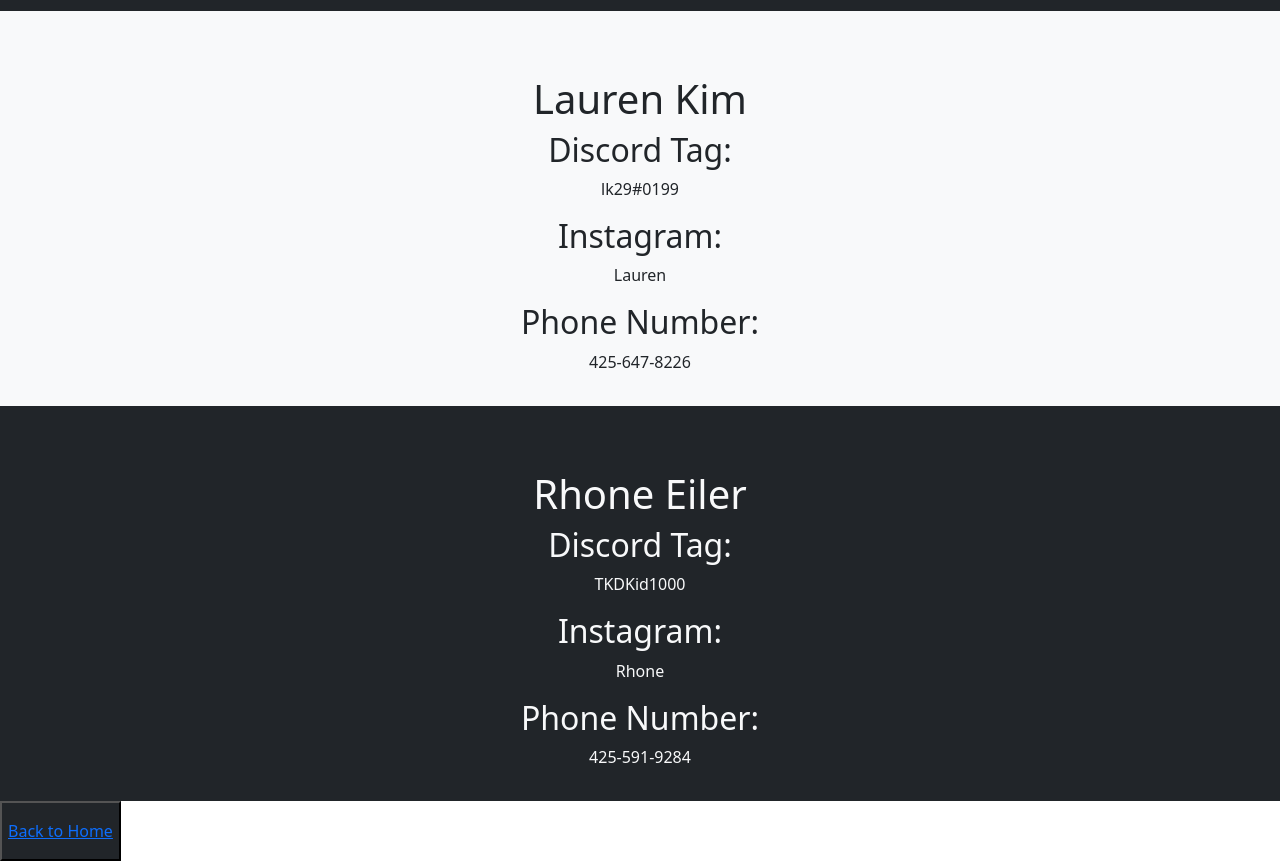
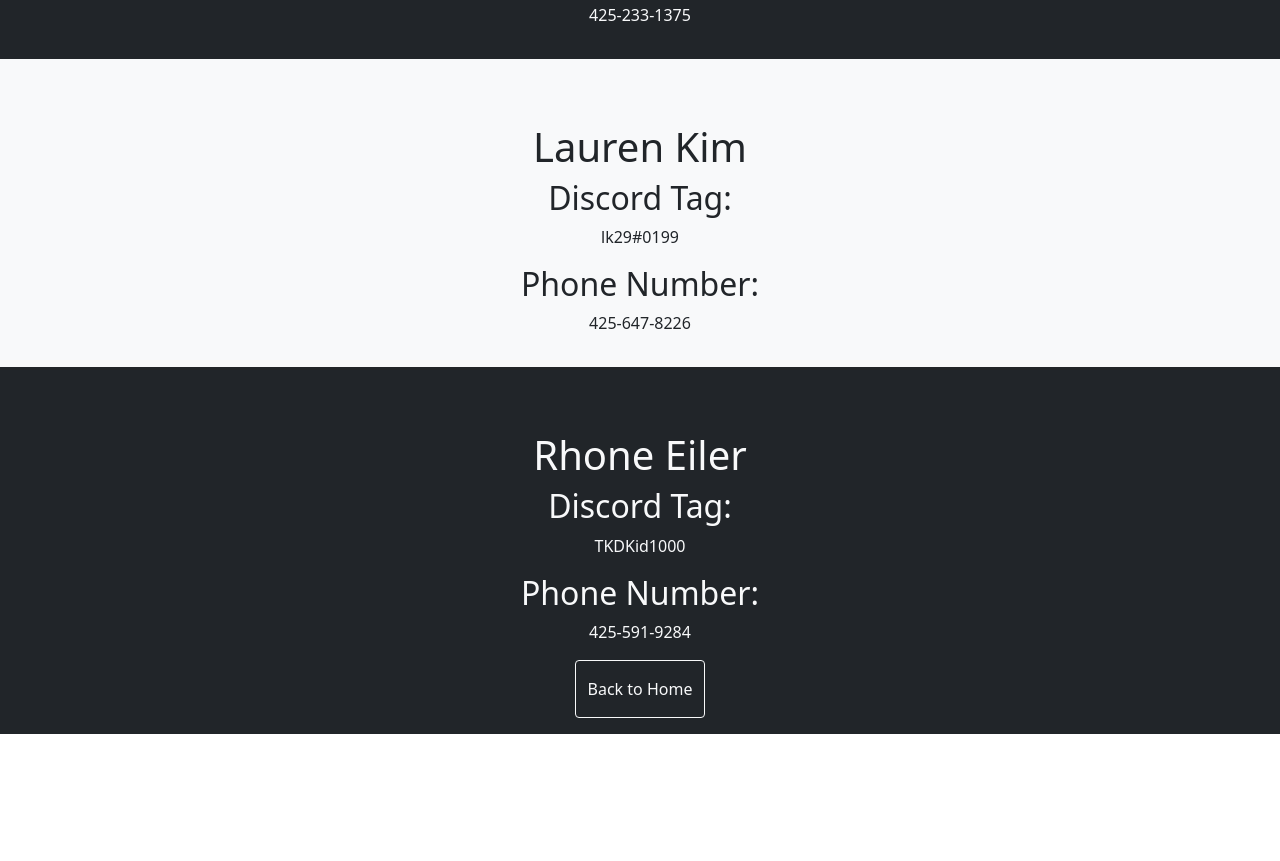
Before and after one commit to Galactech/website, a plain HTML site: page ContactInformation.html in a window 1280 px wide. Shown: the part 1570-2431 px from the top of the page. After the commit the page ends 2304 px from the top, so only its background shows below. Drawn offline with nearby package versions, Linux system fonts and the light colour scheme.

Commit message:
Update ContactInformation.html

```diff
--- a/ContactInformation.html
+++ b/ContactInformation.html
@@ -56,6 +56,8 @@
         </div>
       </nav>
 
+    <section class="empty pt-5"></section>
+
     <section id="contact1" class="button text-dark bg-light text-center py-3">
       <h1 class="Ethan pt-5">Ethan Lee</h1>
       <h2>Discord Tag:</h2>
@@ -81,7 +83,7 @@
       <h2>Discord Tag:</h2>
       <p>dont even try me#3385</p>
       <h2>Instagram:</h2>
-      <p>JohaanMannanal</p>
+      <p>johaanjm</p>
       <h2>Phone Number:</h2>
       <p>425-919-7714</p>
     </section>
@@ -100,8 +102,6 @@
       <h1 class="Lauren pt-5">Lauren Kim</h1>
       <h2>Discord Tag:</h2>
       <p>lk29#0199</p>
-      <h2>Instagram:</h2>
-      <p>Lauren</p>
       <h2>Phone Number:</h2>
       <p>425-647-8226</p>
     </section>
@@ -110,15 +110,11 @@
       <h1 class="Rhone pt-5">Rhone Eiler</h1>
       <h2>Discord Tag:</h2>
       <p>TKDKid1000</p>
-      <h2>Instagram:</h2>
-      <p>Rhone</p>
       <h2>Phone Number:</h2>
       <p>425-591-9284</p>
+      <a href="index.html" role="button" class="btn btn-outline-light py-3">
+        Back to Home</a>
     </section>
-
-    <button class="button text-light bg-dark text-center py-3">
-      <a href="index.html">Back to Home</a>
-    </button>
 
     <script>
       src =
```
